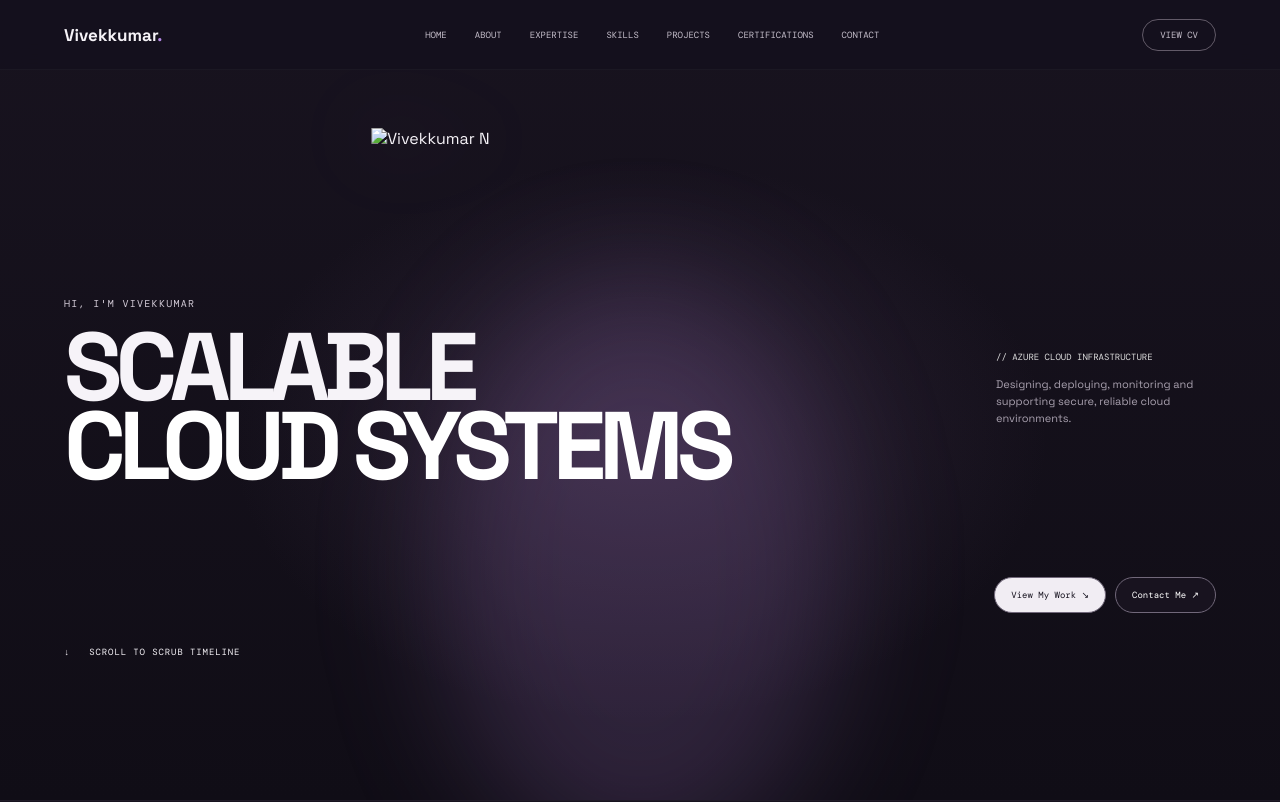
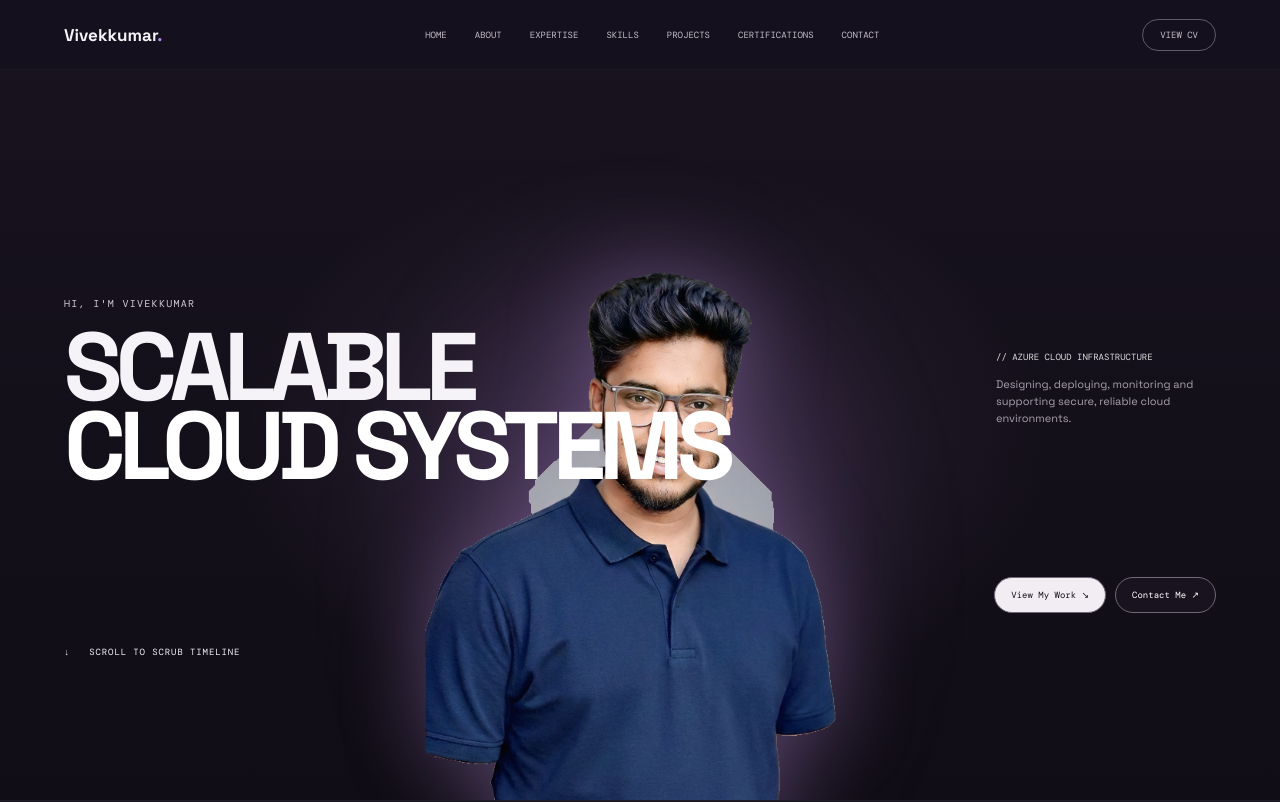
Before and after one commit to Vinovivek99/portfolio2, a plain HTML site: page index.html in a window 1280 px wide. Shown: the top 802 px of the page. Drawn offline with nearby package versions, Linux system fonts and the light colour scheme.

Commit message:
Update index.html

```diff
--- a/index.html
+++ b/index.html
@@ -4,7 +4,7 @@
 <div class="loader" id="loader"><div class="loader-top"><span>INITIALIZING SYSTEM</span><span>PORTFOLIO 2026</span></div><div class="loader-main"><h1>VIVEKKUMAR N</h1><p>AZURE CLOUD ENGINEER</p><strong><span id="pct">0</span>%</strong></div><div class="loader-bottom"><span>LOADING MODULES...</span><span>SECURE CONNECTION</span></div><div class="loadline"><i id="bar"></i></div></div>
 <div class="page" id="page">
 <header><a class="logo" href="#home">Vivekkumar<span>.</span></a><nav><a href="#home">Home</a><a href="#about">About</a><a href="#expertise">Expertise</a><a href="#skills">Skills</a><a href="#projects">Projects</a><a href="#certifications">Certifications</a><a href="#contact">Contact</a></nav><a class="cv" href="Vivekkumar-N-Cloud-Engineer-Resume.pdf" target="_blank">View CV</a></header>
-<section id="home" class="hero"><div class="hero-copy"><small>HI, I'M VIVEKKUMAR</small><h2>SCALABLE<br><b>CLOUD SYSTEMS</b></h2><div class="hero-right"><small>// AZURE CLOUD INFRASTRUCTURE</small><p>Designing, deploying, monitoring and supporting secure, reliable cloud environments.</p></div><div class="hero-buttons"><a href="#projects">View My Work <span>↘</span></a><a href="#contact">Contact Me <span>↗</span></a></div><div class="scroll">↓ &nbsp; SCROLL TO SCRUB TIMELINE</div></div><div class="hero-photo"><div class="halo"></div><img src="assets/vivek.png" alt="Vivekkumar N"></div></section>
+<section id="home" class="hero"><div class="hero-copy"><small>HI, I'M VIVEKKUMAR</small><h2>SCALABLE<br><b>CLOUD SYSTEMS</b></h2><div class="hero-right"><small>// AZURE CLOUD INFRASTRUCTURE</small><p>Designing, deploying, monitoring and supporting secure, reliable cloud environments.</p></div><div class="hero-buttons"><a href="#projects">View My Work <span>↘</span></a><a href="#contact">Contact Me <span>↗</span></a></div><div class="scroll">↓ &nbsp; SCROLL TO SCRUB TIMELINE</div></div><div class="hero-photo"><div class="halo"></div><img src="vivek.png" alt="Vivekkumar N"></div></section>
 <section id="about" class="section profile"><div class="label">// SYSTEM PROFILE</div><div class="profile-grid"><div class="portrait-card"><img src="assets/vivek.png" alt="Vivekkumar N"><div class="availability"><i></i> OPEN TO OPPORTUNITIES <span>2026</span></div></div><div class="profile-copy"><h2>Hello, I'm<br><b>Vivekkumar N</b></h2><p>A passionate Cloud Engineer specializing in Microsoft Azure, dedicated to building secure, scalable and reliable cloud infrastructure. Experienced in cloud operations, deployment, monitoring, troubleshooting, networking and cost optimization.</p><div class="mini-cards"><div><b>Azure</b><small>ARCHITECTURE</small></div><div><b>24/7</b><small>CLOUD SUPPORT</small></div><div><b>03+</b><small>YEARS EXPERIENCE</small></div></div></div></div></section>
 <section id="skills" class="section tech"><div class="label">// TECHNICAL STACK</div><h2>Technologies I Work With</h2><p>Cloud infrastructure, monitoring, networking, operating systems and access management.</p><div class="tags"><span>Microsoft Azure</span><span>Azure Entra ID</span><span>Virtual Machines</span><span>App Services</span><span>Load Balancers</span><span>IAM</span><span>Azure Monitor</span><span>Log Analytics</span><span>CloudWatch</span><span>Site24/7</span><span>Windows Server</span><span>Linux Server</span><span>Site-to-Site VPN</span><span>Point-to-Site VPN</span><span>VNet-to-VNet VPN</span><span>Cost Optimization</span><span>Performance Tuning</span></div></section>
 <section id="expertise" class="section roots"><div class="label">// ENGINEERING ROADMAP</div><h2>Core Execution Root Map</h2><div class="root-grid"><article><small>// ROOT 01</small><h3>Azure Infrastructure</h3><p>Managing virtual machines, storage, subscriptions and resource groups.</p><span>Azure &amp; Platform</span></article><article><small>// ROOT 02</small><h3>Networking &amp; VPN</h3><p>Configuring Site-to-Site, Point-to-Site and VNet-to-VNet connectivity.</p><span>Networking</span></article><article><small>// ROOT 03</small><h3>Monitoring &amp; Reliability</h3><p>Proactive alerts, dashboards, incident response and operational visibility.</p><span>Monitor &amp; Support</span></article><article><small>// ROOT 04</small><h3>Cost &amp; Security</h3><p>Budgets, access management, patching and performance optimization.</p><span>Secure &amp; Optimize</span></article></div></section>
```
